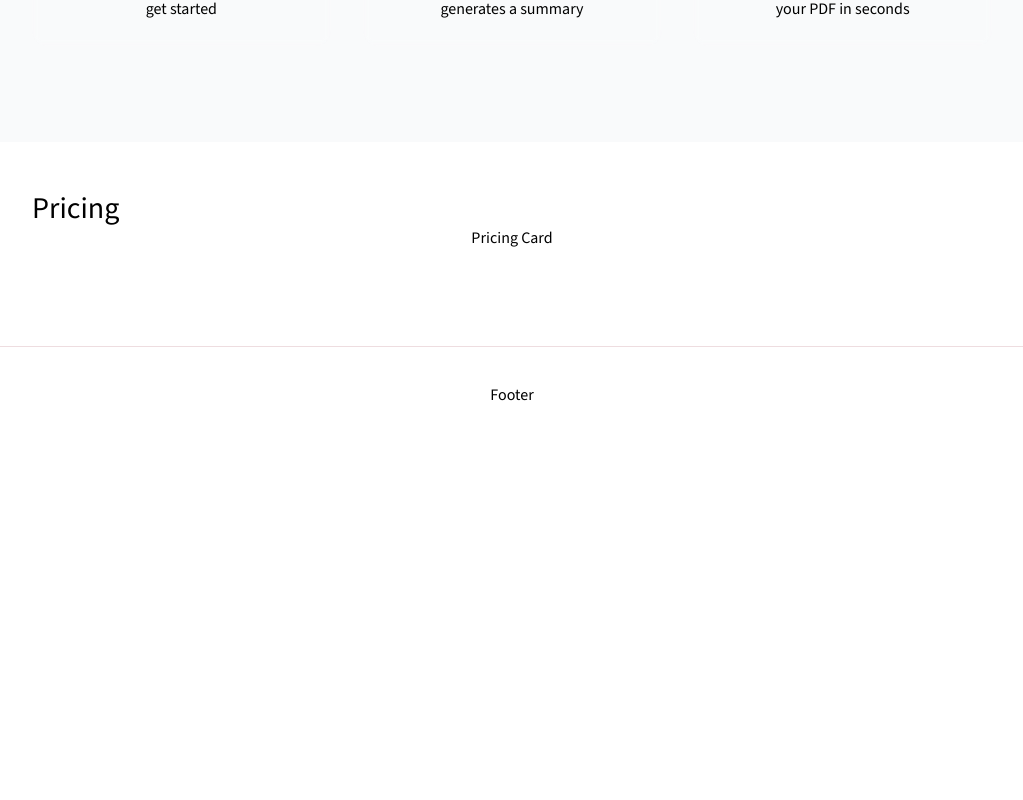
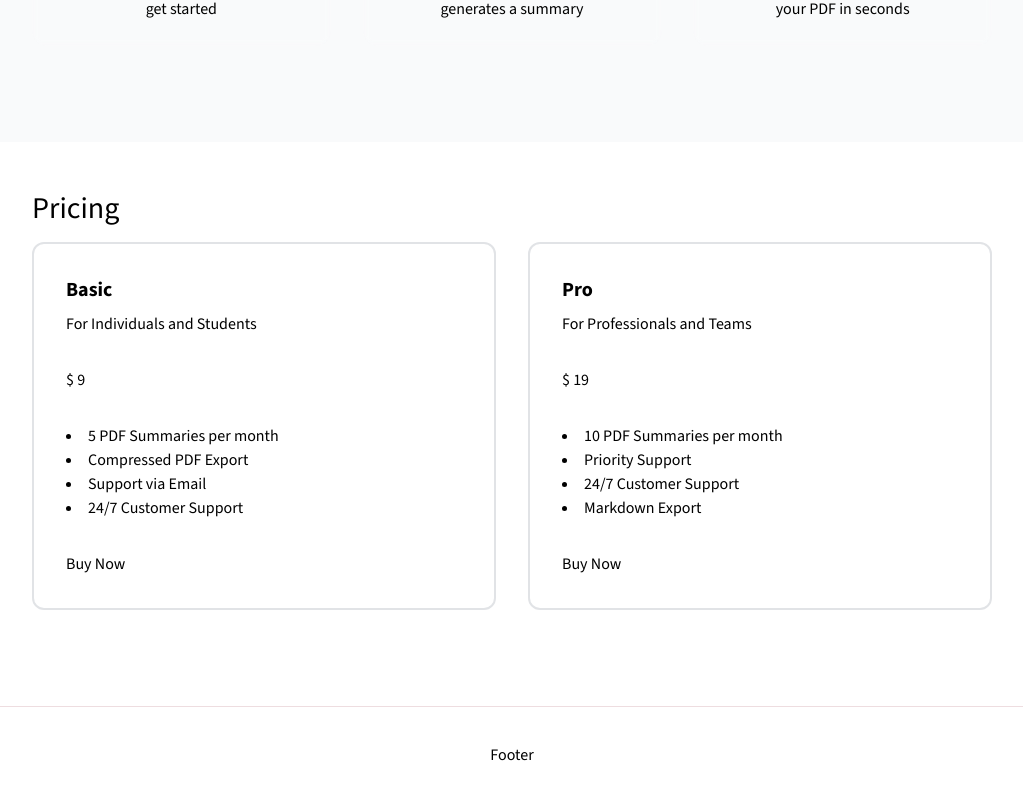
Before and after one commit to Shahbazali2001/wrap-up.ai, a Next.js app: page / in a window 1280 px wide. Shown: the part 1508-2308 px from the top of the page, without its empty margins (128-1151 px from the left). Before the commit the page ends 1950 px from the top, so only its background shows below. Built offline with nearby package versions, Linux system fonts and the light colour scheme.

Commit message:
pricing cards coming soon

```diff
--- a/components/home/pricing-card.tsx
+++ b/components/home/pricing-card.tsx
@@ -9,13 +9,16 @@ export default function PricingCard({
 }: Plan) {
   return (
     <div className="relative w-full max-w-lg">
+      <div className="relative flex flex-col h-full gap-4 lg:gap-8 z-10 p-8 border-2 border-gray-500/20 rounded-xl">
+        <div className="flex justify-between items-center gap-4">
           <div>
-        <p>{name}</p>
-        <p>{description}</p>
+            <p className="text-lg lg:text-xl font-bold capitalize">{name}</p>
+            <p className="text-base-content/80 mt-2">{description}</p>
+          </div>
         </div>
 
         <div>
-        <p>{price}</p>
+          <p>$ {price}</p>
         </div>
 
         <div>
@@ -28,5 +31,6 @@ export default function PricingCard({
           <Link href={`/${paymentId}`}>Buy Now</Link>
         </div>
       </div>
+    </div>
   );
 }
--- a/components/home/pricing-section.tsx
+++ b/components/home/pricing-section.tsx
@@ -1,3 +1,6 @@
+import PricingCard from "./pricing-card";
+import plans from "@/misc/plans";
+
 export default function PricingSection() {
   return (
     <section>
@@ -8,8 +11,10 @@ export default function PricingSection() {
         </div>
 
         {/* Pricing Cards */}
-        <div className="relative flex justify-center flex-col lg:flex-row items-center lg:items-stretch gap-8">
-          Pricing Card
+        <div className="relative flex justify-center flex-col lg:flex-row items-center lg:items-stretch gap-8 mt-4">
+          {plans.map((plan) => (
+            <PricingCard key={plan.id} {...plan} />
+          ))}
         </div>
       </div>
     </section>
```
Lines whose indentation alone changed are shown as unchanged.
